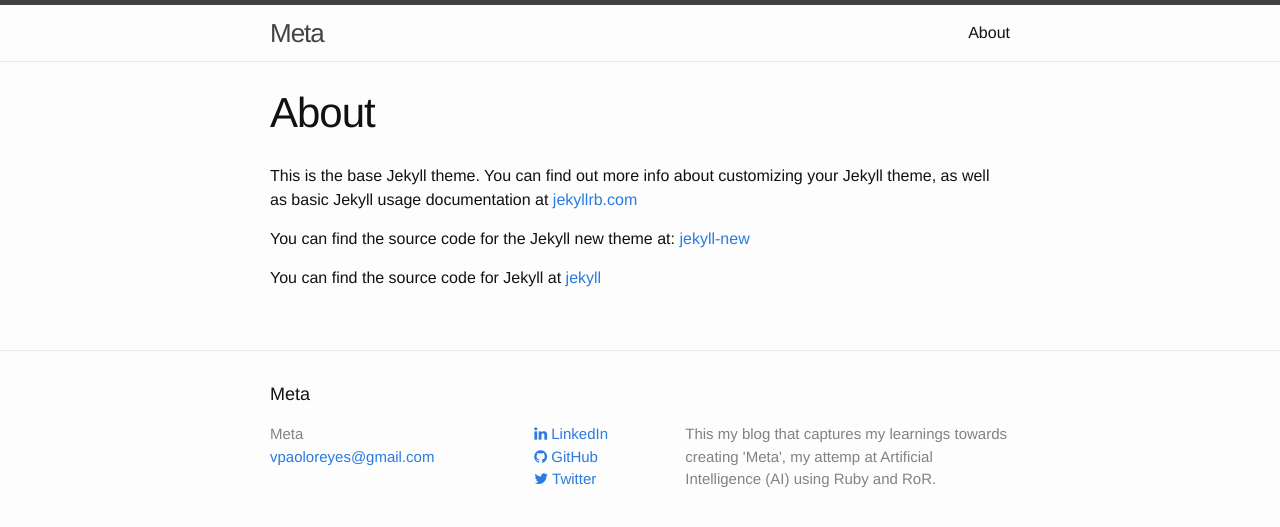
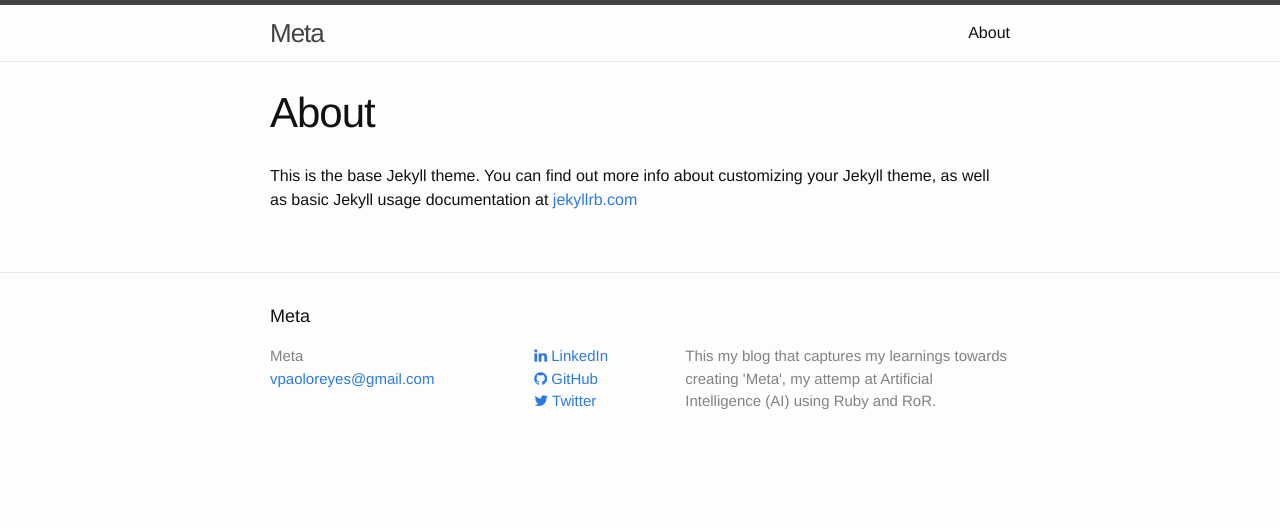
Before and after one commit to preyes323/preyes323-github.io, a Jekyll site: the page built from about.md, in a window 1280 px wide. Shown: the top 527 px of the page. Built offline with Jekyll 4.4.1, drawn with Linux system fonts in a browser that asks for light colours; nearby versions of some CDN libraries.

Commit message:
Fix aboutme again for links failing

```diff
--- a/about.md
+++ b/about.md
@@ -5,11 +5,3 @@
 ---
 
 This is the base Jekyll theme. You can find out more info about customizing your Jekyll theme, as well as basic Jekyll usage documentation at [jekyllrb.com](http://jekyllrb.com/)
-
-You can find the source code for the Jekyll new theme at:
-<!-- {% include icon-github.html username="jglovier" %} / -->
-[jekyll-new](https://github.com/jglovier/jekyll-new)
-
-You can find the source code for Jekyll at
-<!-- {% include icon-github.html username="jekyll" %} / -->
-[jekyll](https://github.com/jekyll/jekyll)
```
